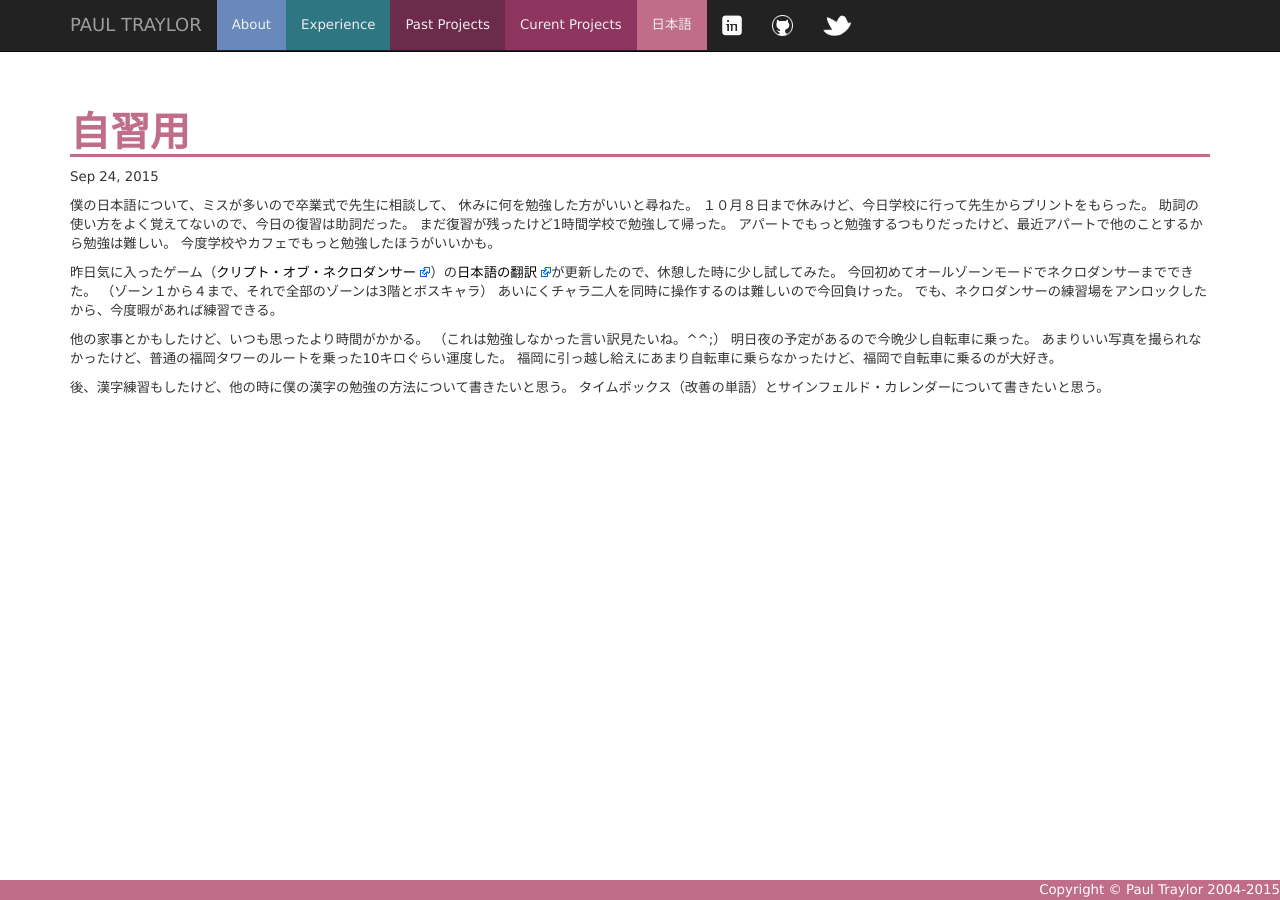
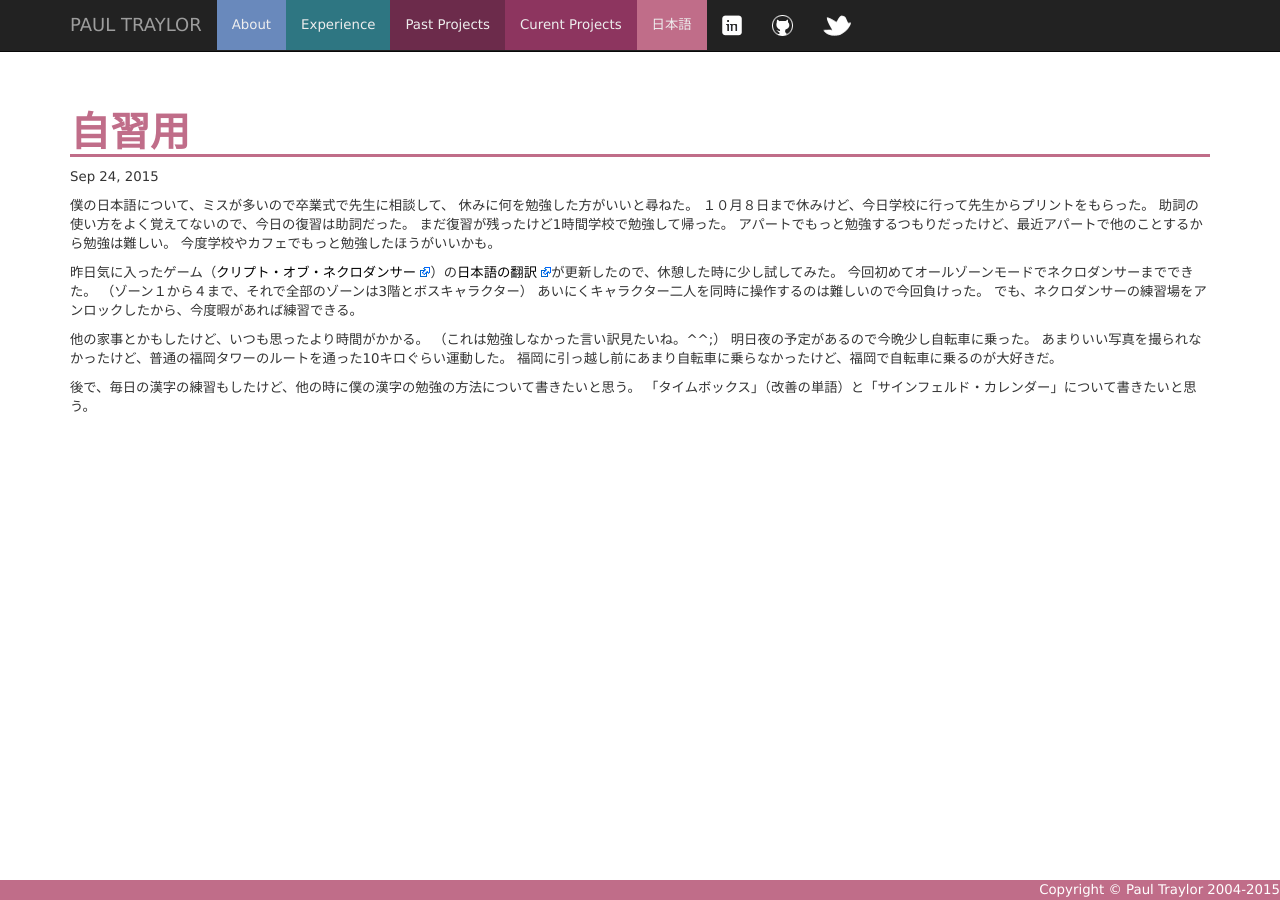
Before and after one commit to kfdm/paultraylor.net, a Jekyll site: the page built from nihongo/_posts/2015-09-24-jishuuyou.md, in a window 1280 px wide. Built offline with Jekyll 4.4.1, drawn with Linux system fonts in a browser that asks for light colours; nearby versions of some CDN libraries.

Commit message:
自習用・自分の添削

```diff
--- a/nihongo/_posts/2015-09-24-jishuuyou.md
+++ b/nihongo/_posts/2015-09-24-jishuuyou.md
@@ -13,18 +13,18 @@ date: "2015-09-24"
 
 昨日気に入ったゲーム（[クリプト・オブ・ネクロダンサー][Trailer]）の[日本語の翻訳][Update]が更新したので、休憩した時に少し試してみた。
 今回初めてオールゾーンモードでネクロダンサーまでできた。
-（ゾーン１から４まで、それで全部のゾーンは3階とボスキャラ）
-あいにくチャラ二人を同時に操作するのは難しいので今回負けった。
+（ゾーン１から４まで、それで全部のゾーンは3階とボスキャラクター）
+あいにくキャラクター二人を同時に操作するのは難しいので今回負けった。
 でも、ネクロダンサーの練習場をアンロックしたから、今度暇があれば練習できる。
 
 他の家事とかもしたけど、いつも思ったより時間がかかる。
 （これは勉強しなかった言い訳見たいね。^^;）
 明日夜の予定があるので今晩少し自転車に乗った。
-あまりいい写真を撮られなかったけど、普通の福岡タワーのルートを乗った10キロぐらい運度した。
-福岡に引っ越し給えにあまり自転車に乗らなかったけど、福岡で自転車に乗るのが大好き。
+あまりいい写真を撮られなかったけど、普通の福岡タワーのルートを通った10キロぐらい運動した。
+福岡に引っ越し前にあまり自転車に乗らなかったけど、福岡で自転車に乗るのが大好きだ。
 
-後、漢字練習もしたけど、他の時に僕の漢字の勉強の方法について書きたいと思う。
-タイムボックス（改善の単語）とサインフェルド・カレンダーについて書きたいと思う。
+後で、毎日の漢字の練習もしたけど、他の時に僕の漢字の勉強の方法について書きたいと思う。
+「タイムボックス」（改善の単語）と「サインフェルド・カレンダー」について書きたいと思う。
 
 [Trailer]: https://www.youtube.com/watch?v=-HiQUw5Np8o
 [Update]: http://braceyourselfgames.com/forums/viewtopic.php?f=5&t=3829
```
